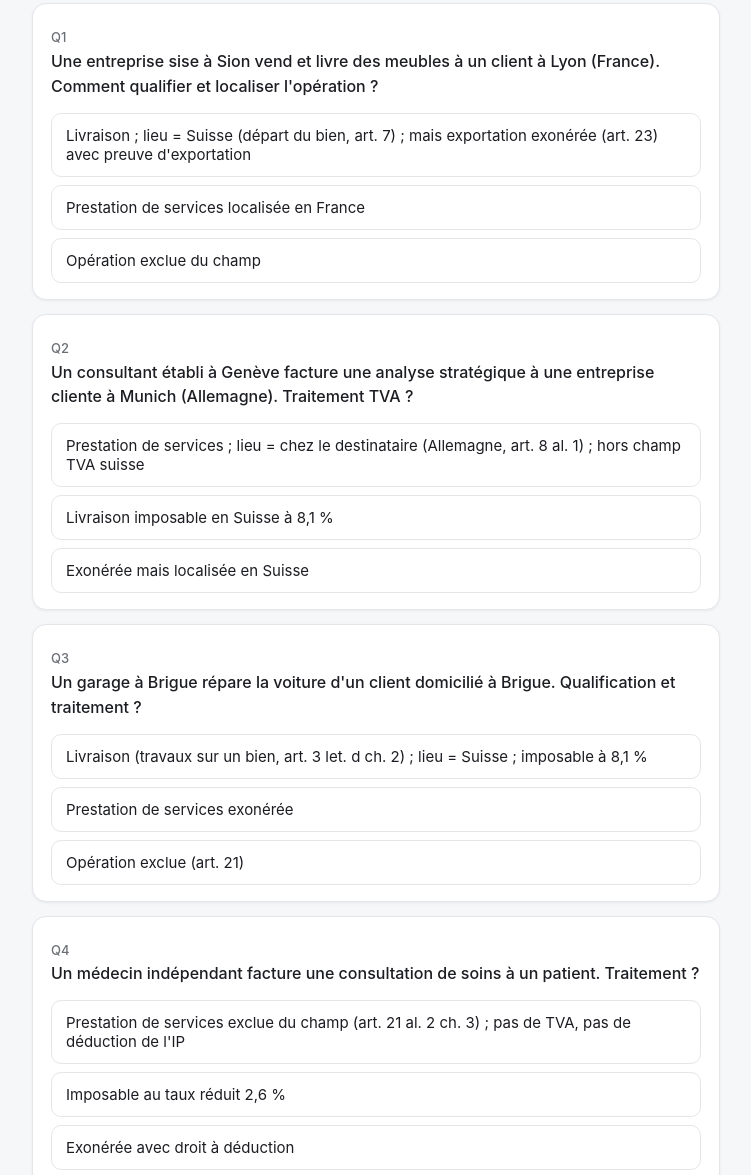
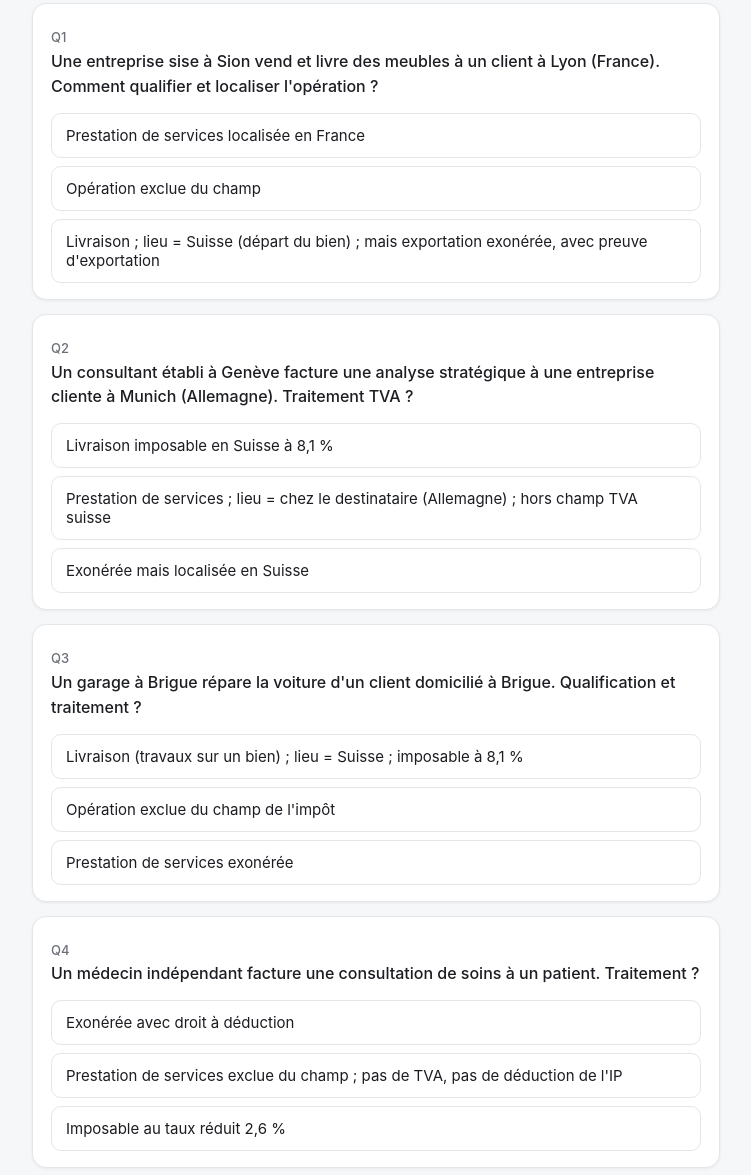
Before and after one commit to vouillozromain-web/revision-controlling, a plain HTML site: page quiz/2026-07-06-tva-qualification-cas.html in a window 1280 px wide. Shown: the part 112-1287 px from the top of the page, without its empty margins (264-1015 px from the left). Drawn offline with Linux system fonts and the light colour scheme.

Commit message:
Quiz plus exigeants : mélange aléatoire des réponses + retrait des articles dans les options
Co-Authored-By: Claude Opus 4.8 <noreply@anthropic.com>

```diff
--- a/assets/quiz.js
+++ b/assets/quiz.js
@@ -80,6 +80,7 @@
     } else {
       var opts = document.createElement("div");
       opts.className = "opts";
+      shuffle(item.options);
       item.options.forEach(function(opt){
         var b = document.createElement("button");
         b.className = "opt"; b.textContent = opt.t;
@@ -112,6 +113,7 @@
     d.scrollIntoView({behavior:"smooth", block:"center"});
   }
 
+  function shuffle(a){ for(var i=a.length-1;i>0;i--){ var j=Math.floor(Math.random()*(i+1)); var t=a[i]; a[i]=a[j]; a[j]=t; } return a; }
   function esc(s){ return String(s).replace(/[&<>]/g, function(c){ return {"&":"&amp;","<":"&lt;",">":"&gt;"}[c]; }); }
   function fmt(n){ try{ return n.toLocaleString("fr-CH"); }catch(e){ return ""+n; } }
 })();
--- a/quiz/2026-07-06-tva-qualification-cas.html
+++ b/quiz/2026-07-06-tva-qualification-cas.html
@@ -20,7 +20,7 @@ window.QUIZ = {
     { type:"choice",
       q:"Une entreprise sise à Sion vend et livre des meubles à un client à Lyon (France). Comment qualifier et localiser l'opération ?",
       options:[
-        {t:"Livraison ; lieu = Suisse (départ du bien, art. 7) ; mais exportation exonérée (art. 23) avec preuve d'exportation", ok:true},
+        {t:"Livraison ; lieu = Suisse (départ du bien) ; mais exportation exonérée, avec preuve d'exportation", ok:true},
         {t:"Prestation de services localisée en France", ok:false},
         {t:"Opération exclue du champ", ok:false}],
       explain:"Vente de biens = livraison. Lieu = là où le transport commence, soit la Suisse (art. 7 al. 1 let. a). Comme le bien est exporté, l'opération est exonérée au sens propre (art. 23), avec droit à la déduction de l'IP, sous réserve de la preuve d'exportation." },
@@ -28,7 +28,7 @@ window.QUIZ = {
     { type:"choice",
       q:"Un consultant établi à Genève facture une analyse stratégique à une entreprise cliente à Munich (Allemagne). Traitement TVA ?",
       options:[
-        {t:"Prestation de services ; lieu = chez le destinataire (Allemagne, art. 8 al. 1) ; hors champ TVA suisse", ok:true},
+        {t:"Prestation de services ; lieu = chez le destinataire (Allemagne) ; hors champ TVA suisse", ok:true},
         {t:"Livraison imposable en Suisse à 8,1 %", ok:false},
         {t:"Exonérée mais localisée en Suisse", ok:false}],
       explain:"Conseil = prestation de services. Principe du lieu du destinataire (art. 8 al. 1) : la prestation est localisée en Allemagne, donc non soumise à la TVA suisse (le client étranger gère l'impôt sur les acquisitions chez lui)." },
@@ -36,15 +36,15 @@ window.QUIZ = {
     { type:"choice",
       q:"Un garage à Brigue répare la voiture d'un client domicilié à Brigue. Qualification et traitement ?",
       options:[
-        {t:"Livraison (travaux sur un bien, art. 3 let. d ch. 2) ; lieu = Suisse ; imposable à 8,1 %", ok:true},
+        {t:"Livraison (travaux sur un bien) ; lieu = Suisse ; imposable à 8,1 %", ok:true},
         {t:"Prestation de services exonérée", ok:false},
-        {t:"Opération exclue (art. 21)", ok:false}],
+        {t:"Opération exclue du champ de l'impôt", ok:false}],
       explain:"La réparation est une livraison (travail sur un bien existant). Le bien se trouve en Suisse → opération suisse, imposable au taux normal 8,1 %." },
 
     { type:"choice",
       q:"Un médecin indépendant facture une consultation de soins à un patient. Traitement ?",
       options:[
-        {t:"Prestation de services exclue du champ (art. 21 al. 2 ch. 3) ; pas de TVA, pas de déduction de l'IP", ok:true},
+        {t:"Prestation de services exclue du champ ; pas de TVA, pas de déduction de l'IP", ok:true},
         {t:"Imposable au taux réduit 2,6 %", ok:false},
         {t:"Exonérée avec droit à déduction", ok:false}],
       explain:"Les soins médicaux dans le domaine de la santé sont EXCLUS (art. 21). Pas de TVA facturée, mais pas de droit à la déduction de l'impôt préalable (≠ exonération de l'art. 23)." },
```
Also changed, not shown: quiz/2026-06-28-tva-impot-acquisitions.html (+1 -1 lines), quiz/2026-07-01-tva-livraison-vs-prestation.html (+4 -4 lines), quiz/2026-07-04-finance-rpc-17-stocks.html (+1 -1 lines).
